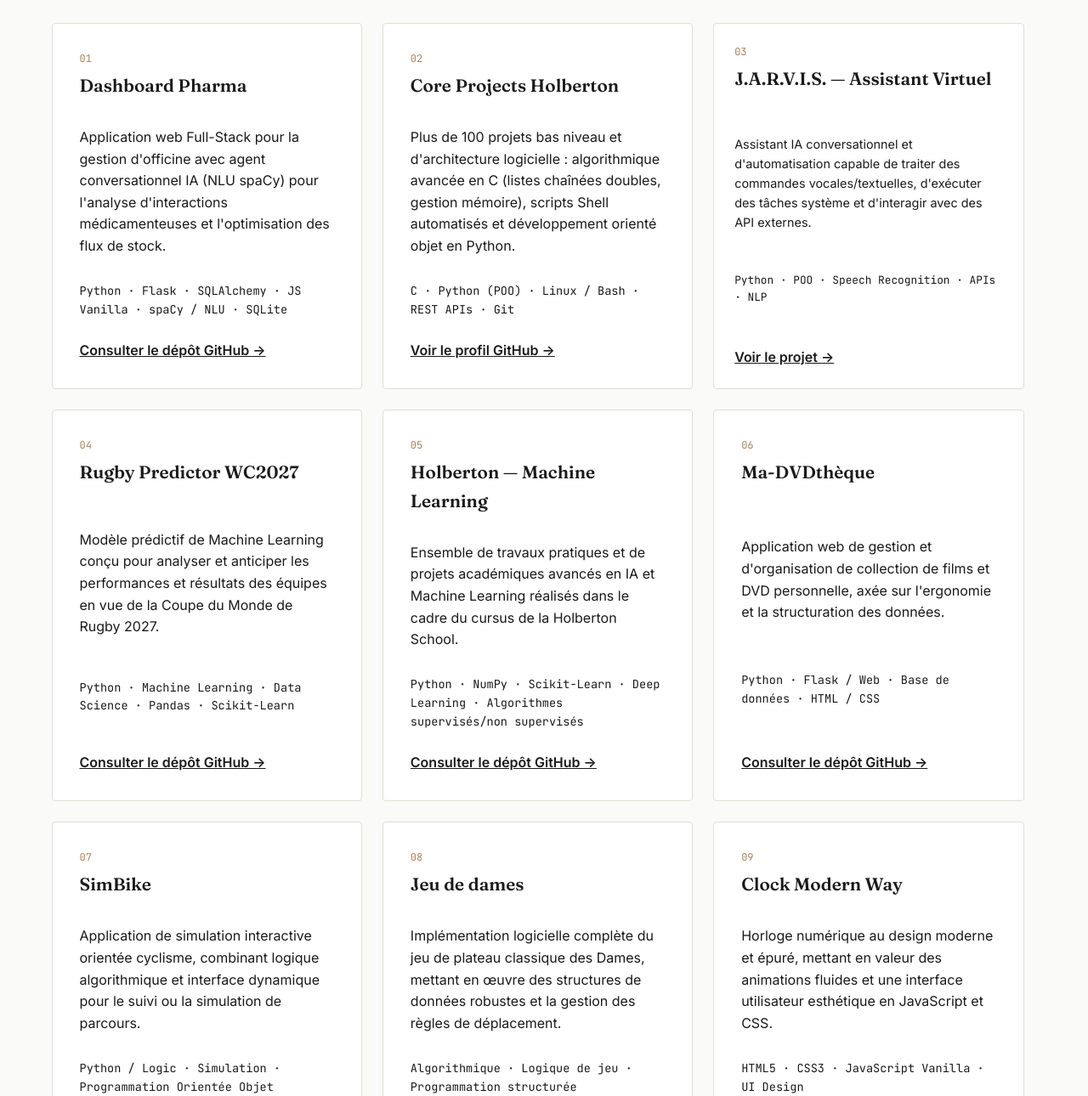
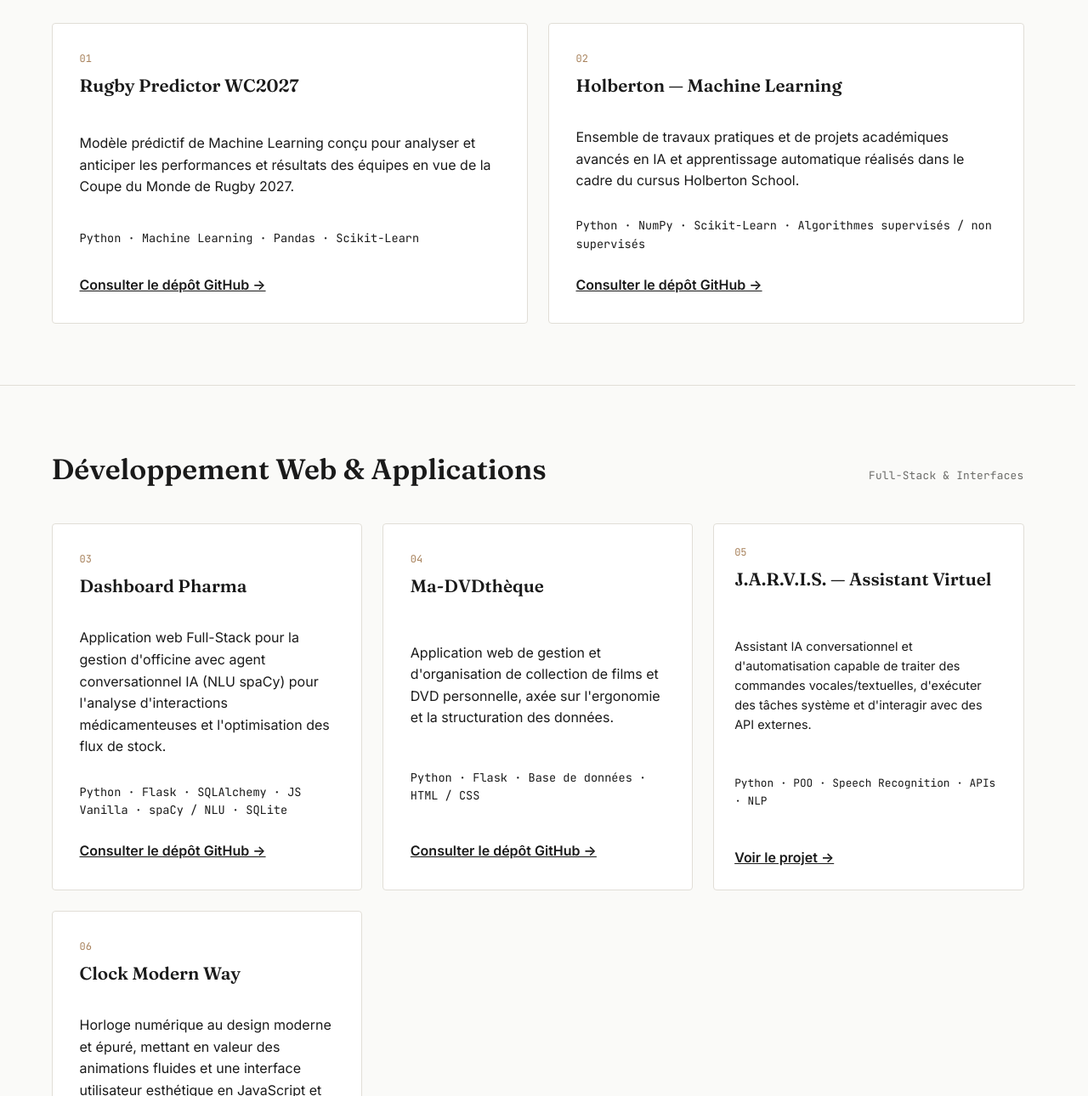
Before and after one commit to Mathieu7483/Resume, a plain HTML site: page projects.html in a window 1280 px wide. Shown: the part 205-1495 px from the top of the page at 85% size. Drawn offline with Linux system fonts and the light colour scheme.

Commit message:
Revise project details and links in projects.html
Updated project descriptions and links in projects.html, including new projects and modifications to existing ones.

```diff
--- a/projects.html
+++ b/projects.html
@@ -51,18 +51,58 @@
     </header>
 
     <main>
+      <!-- CATEGORIE 1 : MACHINE LEARNING & IA -->
       <section class="section">
         <div class="wrap">
           <div class="section-head">
-            <h2>Portfolio & Réalisations</h2>
-            <span class="section-note">Projets récents</span>
+            <h2>Machine Learning & Intelligence Artificielle</h2>
+            <span class="section-note">Modélisation & Data Science</span>
           </div>
 
           <div class="categories">
-            <!-- Projet 01 : Dashboard Pharma -->
             <article class="category-card" style="padding: 2rem; background: var(--bg-card, #fff); border: 1px solid var(--line);">
               <span class="category-label" style="position: static; margin-bottom: 1rem;">
                 <span class="num">01</span>
+                <span class="name">Rugby Predictor WC2027</span>
+              </span>
+              <p style="margin-bottom: 1rem; line-height: 1.6;">
+                Modèle prédictif de Machine Learning conçu pour analyser et anticiper les performances et résultats des équipes en vue de la Coupe du Monde de Rugby 2027.
+              </p>
+              <p style="font-family: 'JetBrains Mono', monospace; font-size: 0.85rem; color: var(--muted); margin-bottom: 1.5rem;">
+                Python · Machine Learning · Pandas · Scikit-Learn
+              </p>
+              <a href="https://github.com/Mathieu7483/Rugby-Predictor-WC2027" target="_blank" style="font-weight:600; text-decoration: underline;">Consulter le dépôt GitHub →</a>
+            </article>
+
+            <article class="category-card" style="padding: 2rem; background: var(--bg-card, #fff); border: 1px solid var(--line);">
+              <span class="category-label" style="position: static; margin-bottom: 1rem;">
+                <span class="num">02</span>
+                <span class="name">Holberton — Machine Learning</span>
+              </span>
+              <p style="margin-bottom: 1rem; line-height: 1.6;">
+                Ensemble de travaux pratiques et de projets académiques avancés en IA et apprentissage automatique réalisés dans le cadre du cursus Holberton School.
+              </p>
+              <p style="font-family: 'JetBrains Mono', monospace; font-size: 0.85rem; color: var(--muted); margin-bottom: 1.5rem;">
+                Python · NumPy · Scikit-Learn · Algorithmes supervisés / non supervisés
+              </p>
+              <a href="https://github.com/Mathieu7483/holbertonschool-machine_learning" target="_blank" style="font-weight:600; text-decoration: underline;">Consulter le dépôt GitHub →</a>
+            </article>
+          </div>
+        </div>
+      </section>
+
+      <!-- CATEGORIE 2 : DÉVELOPPEMENT WEB & APPLICATIONS -->
+      <section class="section" style="border-top: 1px solid var(--line);">
+        <div class="wrap">
+          <div class="section-head">
+            <h2>Développement Web & Applications</h2>
+            <span class="section-note">Full-Stack & Interfaces</span>
+          </div>
+
+          <div class="categories">
+            <article class="category-card" style="padding: 2rem; background: var(--bg-card, #fff); border: 1px solid var(--line);">
+              <span class="category-label" style="position: static; margin-bottom: 1rem;">
+                <span class="num">03</span>
                 <span class="name">Dashboard Pharma</span>
               </span>
               <p style="margin-bottom: 1rem; line-height: 1.6;">
@@ -74,14 +114,67 @@
               <a href="https://github.com/mathieu7483/dashboard-pharma" target="_blank" style="font-weight:600; text-decoration: underline;">Consulter le dépôt GitHub →</a>
             </article>
 
-            <!-- Projet 02: Fondamentaux Holberton -->
             <article class="category-card" style="padding: 2rem; background: var(--bg-card, #fff); border: 1px solid var(--line);">
               <span class="category-label" style="position: static; margin-bottom: 1rem;">
-                <span class="num">02</span>
+                <span class="num">04</span>
+                <span class="name">Ma-DVDthèque</span>
+              </span>
+              <p style="margin-bottom: 1rem; line-height: 1.6;">
+                Application web de gestion et d'organisation de collection de films et DVD personnelle, axée sur l'ergonomie et la structuration des données.
+              </p>
+              <p style="font-family: 'JetBrains Mono', monospace; font-size: 0.85rem; color: var(--muted); margin-bottom: 1.5rem;">
+                Python · Flask · Base de données · HTML / CSS
+              </p>
+              <a href="https://github.com/Mathieu7483/Ma-DVDth-que" target="_blank" style="font-weight:600; text-decoration: underline;">Consulter le dépôt GitHub →</a>
+            </article>
+
+            <article class="category-card" style="padding: 1.5rem; background: var(--bg-card, #fff); border: 1px solid var(--line);">
+              <span class="category-label" style="position: static; margin-bottom: 1rem;">
+                <span class="num">05</span>
+                <span class="name">J.A.R.V.I.S. — Assistant Virtuel</span>
+              </span>
+              <p style="font-size: 0.9rem; margin-bottom: 1rem;">
+                Assistant IA conversationnel et d'automatisation capable de traiter des commandes vocales/textuelles, d'exécuter des tâches système et d'interagir avec des API externes.
+              </p>
+              <p style="font-family: 'JetBrains Mono', monospace; font-size: 0.8rem; color: var(--muted); margin-bottom: 1.5rem;">
+                Python · POO · Speech Recognition · APIs · NLP
+              </p>
+              <a href="https://github.com/Mathieu7483/JARVIS" target="_blank" style="font-weight:600; text-decoration: underline;">Voir le projet →</a>
+            </article>
+
+            <article class="category-card" style="padding: 2rem; background: var(--bg-card, #fff); border: 1px solid var(--line);">
+              <span class="category-label" style="position: static; margin-bottom: 1rem;">
+                <span class="num">06</span>
+                <span class="name">Clock Modern Way</span>
+              </span>
+              <p style="margin-bottom: 1rem; line-height: 1.6;">
+                Horloge numérique au design moderne et épuré, mettant en valeur des animations fluides et une interface utilisateur esthétique en JavaScript et CSS.
+              </p>
+              <p style="font-family: 'JetBrains Mono', monospace; font-size: 0.85rem; color: var(--muted); margin-bottom: 1.5rem;">
+                HTML5 · CSS3 · JavaScript Vanilla · UI Design
+              </p>
+              <a href="https://github.com/Mathieu7483/Clock-Modern-Way" target="_blank" style="font-weight:600; text-decoration: underline;">Consulter le dépôt GitHub →</a>
+            </article>
+          </div>
+        </div>
+      </section>
+
+      <!-- CATEGORIE 3 : ALGORITHMIQUE, SYSTÈMES & BAS NIVEAU -->
+      <section class="section" style="border-top: 1px solid var(--line);">
+        <div class="wrap">
+          <div class="section-head">
+            <h2>Algorithmique, Systèmes & Bas Niveau</h2>
+            <span class="section-note">C, Shell & Logique</span>
+          </div>
+
+          <div class="categories">
+            <article class="category-card" style="padding: 2rem; background: var(--bg-card, #fff); border: 1px solid var(--line);">
+              <span class="category-label" style="position: static; margin-bottom: 1rem;">
+                <span class="num">07</span>
                 <span class="name">Core Projects Holberton</span>
               </span>
               <p style="margin-bottom: 1rem; line-height: 1.6;">
-                Plus de 100 projets bas niveau et d'architecture logicielle : algorithmique avancée en C (listes chaînées doubles, gestion mémoire), scripts Shell automatisés et développement orienté objet en Python.
+                Plus de 100 projets bas niveau et d'architecture logicielle : algorithmique avancée en C (listes chaînées doubles, gestion mémoire), scripts Shell automatisés et POO en Python.
               </p>
               <p style="font-family: 'JetBrains Mono', monospace; font-size: 0.85rem; color: var(--muted); margin-bottom: 1.5rem;">
                 C · Python (POO) · Linux / Bash · REST APIs · Git
@@ -89,85 +182,23 @@
               <a href="https://github.com/Mathieu7483" target="_blank" style="font-weight:600; text-decoration: underline;">Voir le profil GitHub →</a>
             </article>
 
-            <!-- Projet 03: Assistant personnel JARVIS -->
-            <article class="category-card" style="padding: 1.5rem; background: var(--bg-card, #fff); border: 1px solid var(--line);">
-              <span class="category-label" style="position: static; margin-bottom: 1rem;">
-                <span class="num">03</span>
-                <span class="name">J.A.R.V.I.S. — Assistant Virtuel</span>
-               </span>
-                  <p style="font-size: 0.9rem; margin-bottom: 1rem;">
-                   Assistant IA conversationnel et d'automatisation capable de traiter des commandes vocales/textuelles, d'exécuter des tâches système et d'interagir avec des API externes.
-                  </p>
-                  <p style="font-family: 'JetBrains Mono', monospace; font-size: 0.8rem; color: var(--muted);">
-                  Python · POO · Speech Recognition · APIs · NLP
-                  </p>
-                <a href="https://github.com/Mathieu7483/JARVIS" target="_blank" style="display:inline-block; margin-top:1rem; font-weight:600;">Voir le projet →</a>
-            </article>
-
-            <!-- Projet 04 : Rugby Predictor WC2027 -->
             <article class="category-card" style="padding: 2rem; background: var(--bg-card, #fff); border: 1px solid var(--line);">
               <span class="category-label" style="position: static; margin-bottom: 1rem;">
-                <span class="num">04</span>
-                <span class="name">Rugby Predictor WC2027</span>
-              </span>
-              <p style="margin-bottom: 1rem; line-height: 1.6;">
-                Modèle prédictif de Machine Learning conçu pour analyser et anticiper les performances et résultats des équipes en vue de la Coupe du Monde de Rugby 2027.
-              </p>
-              <p style="font-family: 'JetBrains Mono', monospace; font-size: 0.85rem; color: var(--muted); margin-bottom: 1.5rem;">
-                Python · Machine Learning · Data Science · Pandas · Scikit-Learn
-              </p>
-              <a href="https://github.com/Mathieu7483/Rugby-Predictor-WC2027" target="_blank" style="font-weight:600; text-decoration: underline;">Consulter le dépôt GitHub →</a>
-            </article>
-
-            <!-- Projet 05 : Holberton Machine Learning -->
-            <article class="category-card" style="padding: 2rem; background: var(--bg-card, #fff); border: 1px solid var(--line);">
-              <span class="category-label" style="position: static; margin-bottom: 1rem;">
-                <span class="num">05</span>
-                <span class="name">Holberton — Machine Learning</span>
-              </span>
-              <p style="margin-bottom: 1rem; line-height: 1.6;">
-                Ensemble de travaux pratiques et de projets académiques avancés en IA et Machine Learning réalisés dans le cadre du cursus de la Holberton School.
-              </p>
-              <p style="font-family: 'JetBrains Mono', monospace; font-size: 0.85rem; color: var(--muted); margin-bottom: 1.5rem;">
-                Python · NumPy · Scikit-Learn · Deep Learning · Algorithmes supervisés/non supervisés
-              </p>
-              <a href="https://github.com/Mathieu7483/holbertonschool-machine_learning" target="_blank" style="font-weight:600; text-decoration: underline;">Consulter le dépôt GitHub →</a>
-            </article>
-
-            <!-- Projet 06 : Ma-DVDthèque -->
-            <article class="category-card" style="padding: 2rem; background: var(--bg-card, #fff); border: 1px solid var(--line);">
-              <span class="category-label" style="position: static; margin-bottom: 1rem;">
-                <span class="num">06</span>
-                <span class="name">Ma-DVDthèque</span>
-              </span>
-              <p style="margin-bottom: 1rem; line-height: 1.6;">
-                Application web de gestion et d'organisation de collection de films et DVD personnelle, axée sur l'ergonomie et la structuration des données.
-              </p>
-              <p style="font-family: 'JetBrains Mono', monospace; font-size: 0.85rem; color: var(--muted); margin-bottom: 1.5rem;">
-                Python · Flask / Web · Base de données · HTML / CSS
-              </p>
-              <a href="https://github.com/Mathieu7483/Ma-DVDth-que" target="_blank" style="font-weight:600; text-decoration: underline;">Consulter le dépôt GitHub →</a>
-            </article>
-
-            <!-- Projet 07 : SimBike -->
-            <article class="category-card" style="padding: 2rem; background: var(--bg-card, #fff); border: 1px solid var(--line);">
-              <span class="category-label" style="position: static; margin-bottom: 1rem;">
-                <span class="num">07</span>
+                <span class="num">08</span>
                 <span class="name">SimBike</span>
               </span>
               <p style="margin-bottom: 1rem; line-height: 1.6;">
                 Application de simulation interactive orientée cyclisme, combinant logique algorithmique et interface dynamique pour le suivi ou la simulation de parcours.
               </p>
               <p style="font-family: 'JetBrains Mono', monospace; font-size: 0.85rem; color: var(--muted); margin-bottom: 1.5rem;">
-                Python / Logic · Simulation · Programmation Orientée Objet
+                Python · Logique de simulation · Programmation Orientée Objet
               </p>
               <a href="https://github.com/Mathieu7483/SimBike" target="_blank" style="font-weight:600; text-decoration: underline;">Consulter le dépôt GitHub →</a>
             </article>
 
-            <!-- Projet 08 : Jeu de dames -->
             <article class="category-card" style="padding: 2rem; background: var(--bg-card, #fff); border: 1px solid var(--line);">
               <span class="category-label" style="position: static; margin-bottom: 1rem;">
-                <span class="num">08</span>
+                <span class="num">09</span>
                 <span class="name">Jeu de dames</span>
               </span>
               <p style="margin-bottom: 1rem; line-height: 1.6;">
@@ -178,22 +209,6 @@
               </p>
               <a href="https://github.com/Mathieu7483/Jeu-de-dames" target="_blank" style="font-weight:600; text-decoration: underline;">Consulter le dépôt GitHub →</a>
             </article>
-
-            <!-- Projet 09 : Clock Modern Way -->
-            <article class="category-card" style="padding: 2rem; background: var(--bg-card, #fff); border: 1px solid var(--line);">
-              <span class="category-label" style="position: static; margin-bottom: 1rem;">
-                <span class="num">09</span>
-                <span class="name">Clock Modern Way</span>
-              </span>
-              <p style="margin-bottom: 1rem; line-height: 1.6;">
-                Horloge numérique au design moderne et épuré, mettant en valeur des animations fluides et une interface utilisateur esthétique en JavaScript et CSS.
-              </p>
-              <p style="font-family: 'JetBrains Mono', monospace; font-size: 0.85rem; color: var(--muted); margin-bottom: 1.5rem;">
-                HTML5 · CSS3 · JavaScript Vanilla · UI Design
-              </p>
-              <a href="https://github.com/Mathieu7483/Clock-Modern-Way" target="_blank" style="font-weight:600; text-decoration: underline;">Consulter le dépôt GitHub →</a>
-            </article>
-
           </div>
         </div>
       </section>
@@ -203,10 +218,3 @@
       <p>
         © <span id="year">2026</span> Mathieu Godalier — Software & Machine Learning Engineer.
         · <a href="contact.html">Me contacter</a>
-      </p>
-    </footer>
-
-    <script>document.getElementById("year").textContent = new Date().getFullYear();</script>
-    <script src="js/main.js"></script>
-  </body>
-</html>
```
Lines whose indentation alone changed are shown as unchanged.
